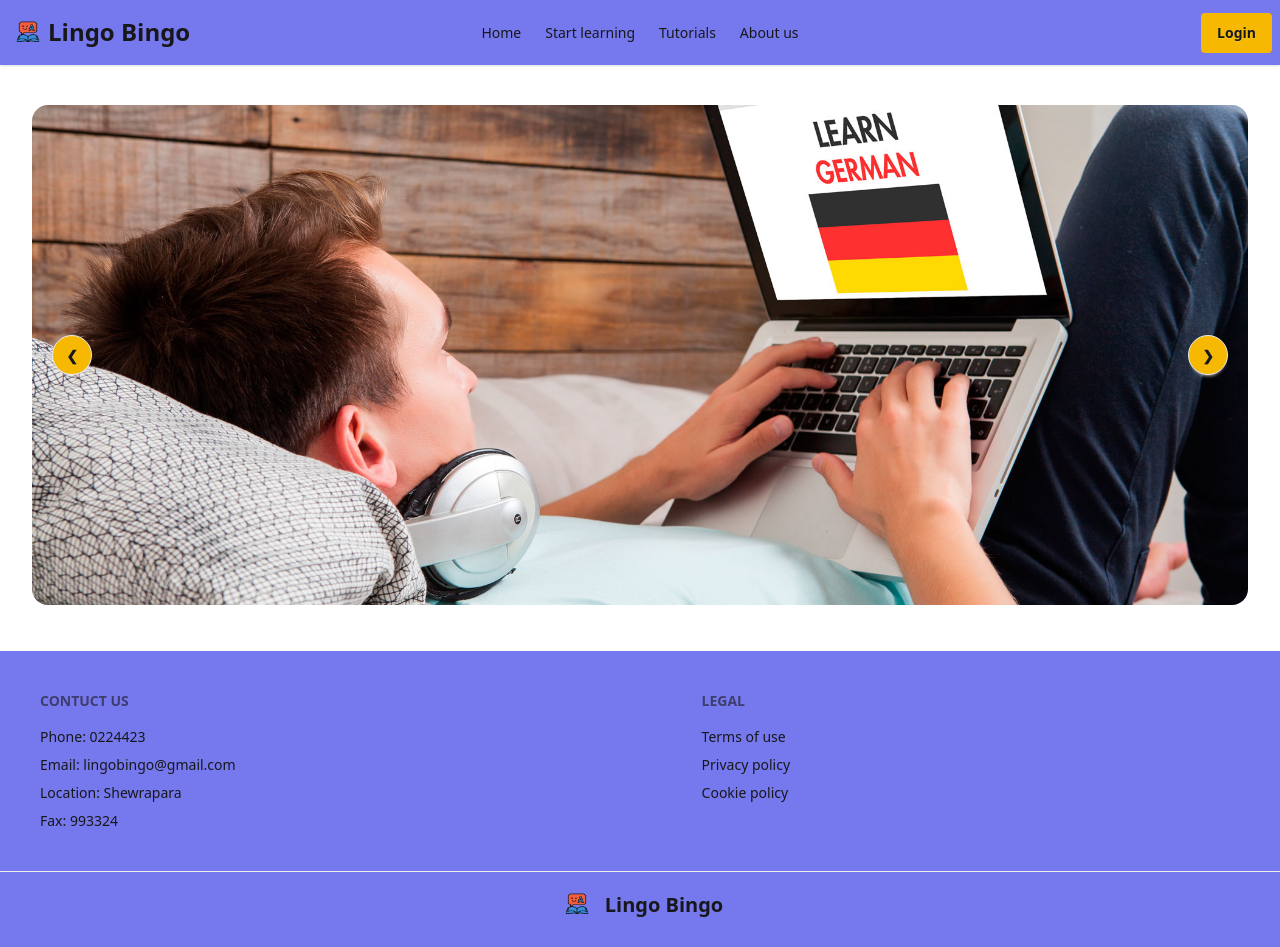
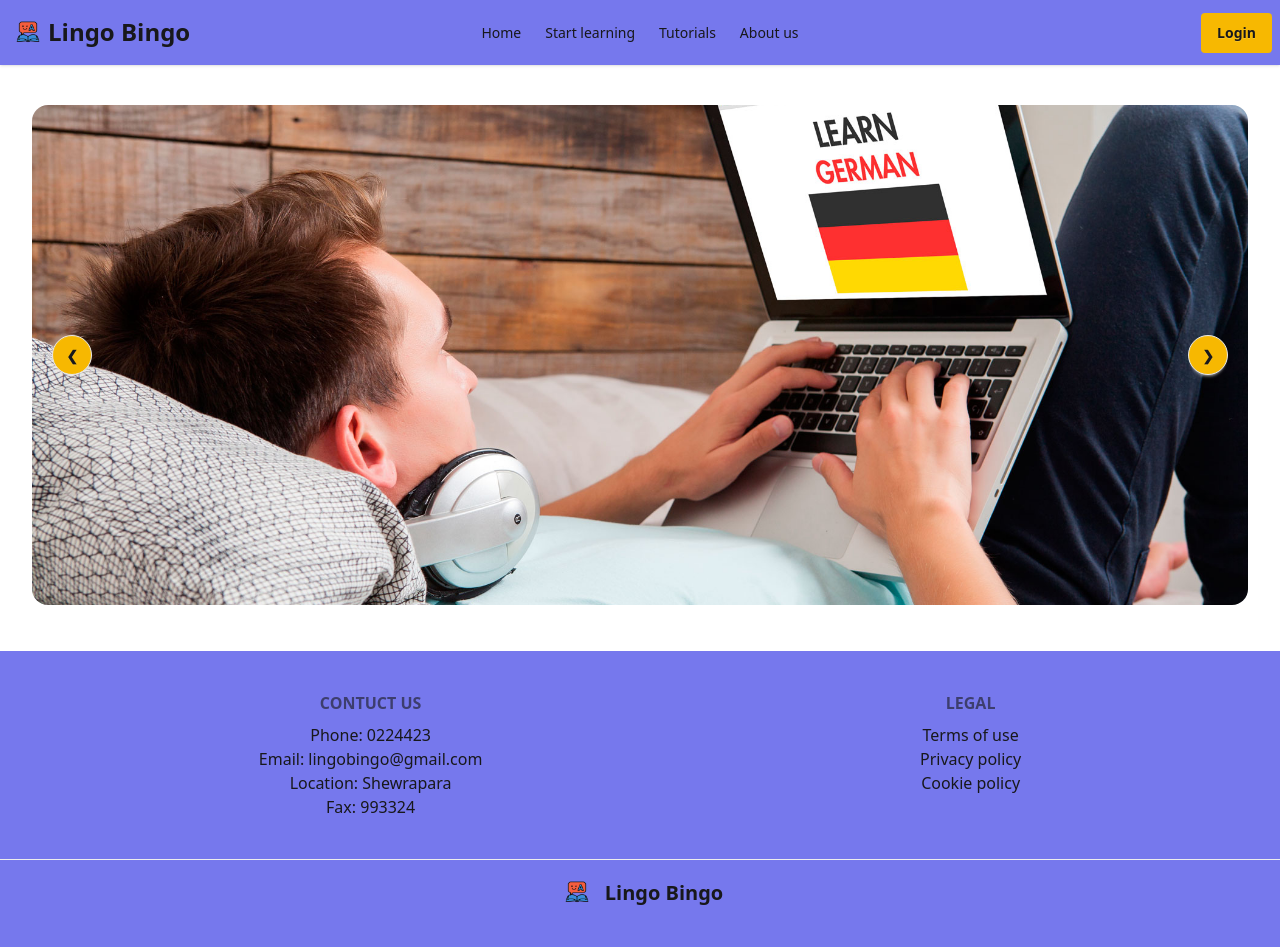
Before and after one commit to CoderTahmid/PH-Assignment-9, a React (Vite) app: page / in a window 1280 px wide. Shown: the top 947 px of the page. Built offline with nearby package versions, Linux system fonts and the light colour scheme.

Commit message:
updated the footer's design

```diff
--- a/src/components/Footer.jsx
+++ b/src/components/Footer.jsx
@@ -3,21 +3,23 @@ import {FaFacebook, FaXTwitter, FaYoutube} from "react-icons/fa6";
 
 const Footer = () => {
 	return (
-		<div className="">
-			<footer className="footer sm:footer-horizontal bg-[#7678ED] text-base-content p-10">
-				<nav className="text-center">
-					<h6 className="footer-title">Contuct us</h6>
-					<a className="link link-hover">Phone: 0224423</a>
-					<a className="link link-hover">Email: lingobingo@gmail.com</a>
-					<a className="link link-hover">Location: Shewrapara</a>
-					<a className="link link-hover">Fax: 993324</a>
-				</nav>
-				<nav>
-					<h6 className="footer-title">Legal</h6>
-					<a className="link link-hover">Terms of use</a>
-					<a className="link link-hover">Privacy policy</a>
-					<a className="link link-hover">Cookie policy</a>
-				</nav>
+		<div>
+			<footer className="bg-[#7678ED] text-center text-base-content p-10">
+				<div className="md:flex mx-auto md:justify-around ">
+					<div className="text-center flex-col">
+						<h6 className="footer-title">Contuct us</h6>
+						<a className="link link-hover block">Phone: 0224423</a>
+						<a className="link link-hover block">Email: lingobingo@gmail.com</a>
+						<a className="link link-hover block">Location: Shewrapara</a>
+						<a className="link link-hover block">Fax: 993324</a>
+					</div>
+					<div className="text-center flex-col mt-8 md:mt-0">
+						<h6 className="footer-title">Legal</h6>
+						<a className="link link-hover block">Terms of use</a>
+						<a className="link link-hover block">Privacy policy</a>
+						<a className="link link-hover block">Cookie policy</a>
+					</div>
+				</div>
 			</footer>
 			<footer className="footer bg-[#7678ED] text-base-content border-base-300 border-t px-10 py-4">
 				<div className="grid-flow-col items-center font-black text-xl md:place-self-center">
```
